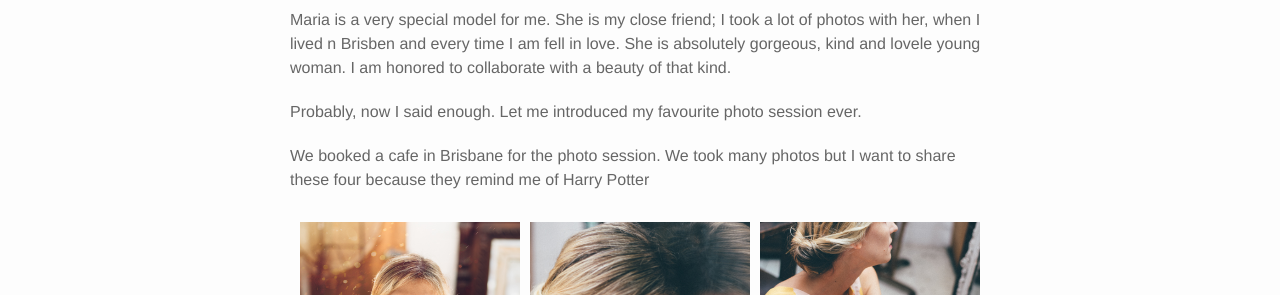
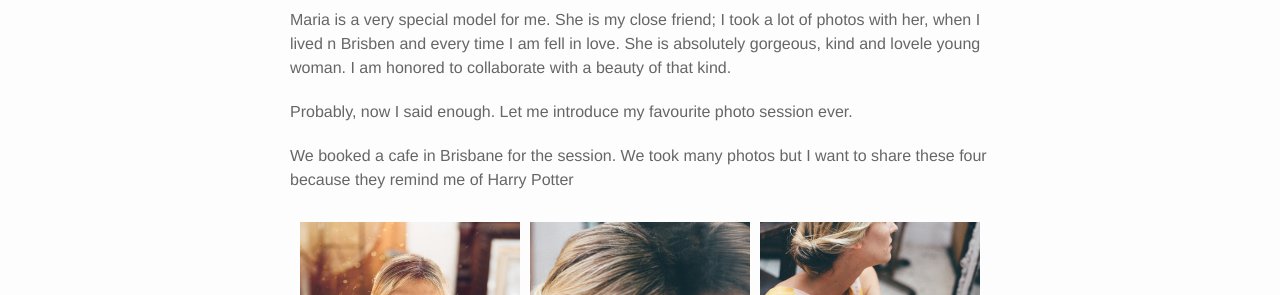
Before and after one commit to AlenPelin/keo-studio, a Jekyll site: the page built from _portfolio/maria---absolutely-magical-photo-session.md, in a window 1280 px wide and 1136 px high. Shown: the part 515-810 px from the top of the window. Built offline with Jekyll 4.4.1, drawn with Linux system fonts in a browser that asks for light colours; nearby versions of some CDN libraries.

Commit message:
Update from Forestry.io - Updated maria---absolutely-magical-photo-session.md

```diff
--- a/_portfolio/maria---absolutely-magical-photo-session.md
+++ b/_portfolio/maria---absolutely-magical-photo-session.md
@@ -14,6 +14,6 @@ images:
 ---
 Maria is a very special model for me. She is my close friend; I took a lot of photos with her, when I lived n Brisben and every time I am fell in love. She is absolutely gorgeous, kind and lovele young woman. I am honored to collaborate with a beauty of that kind.
 
-Probably, now I said enough. Let me introduced my favourite photo session ever.
+Probably, now I said enough. Let me introduce my favourite photo session ever.
 
-We booked a cafe in Brisbane for the photo session. We took many photos but I want to share these four because they remind me of Harry Potter
+We booked a cafe in Brisbane for the session. We took many photos but I want to share these four because they remind me of Harry Potter
```
